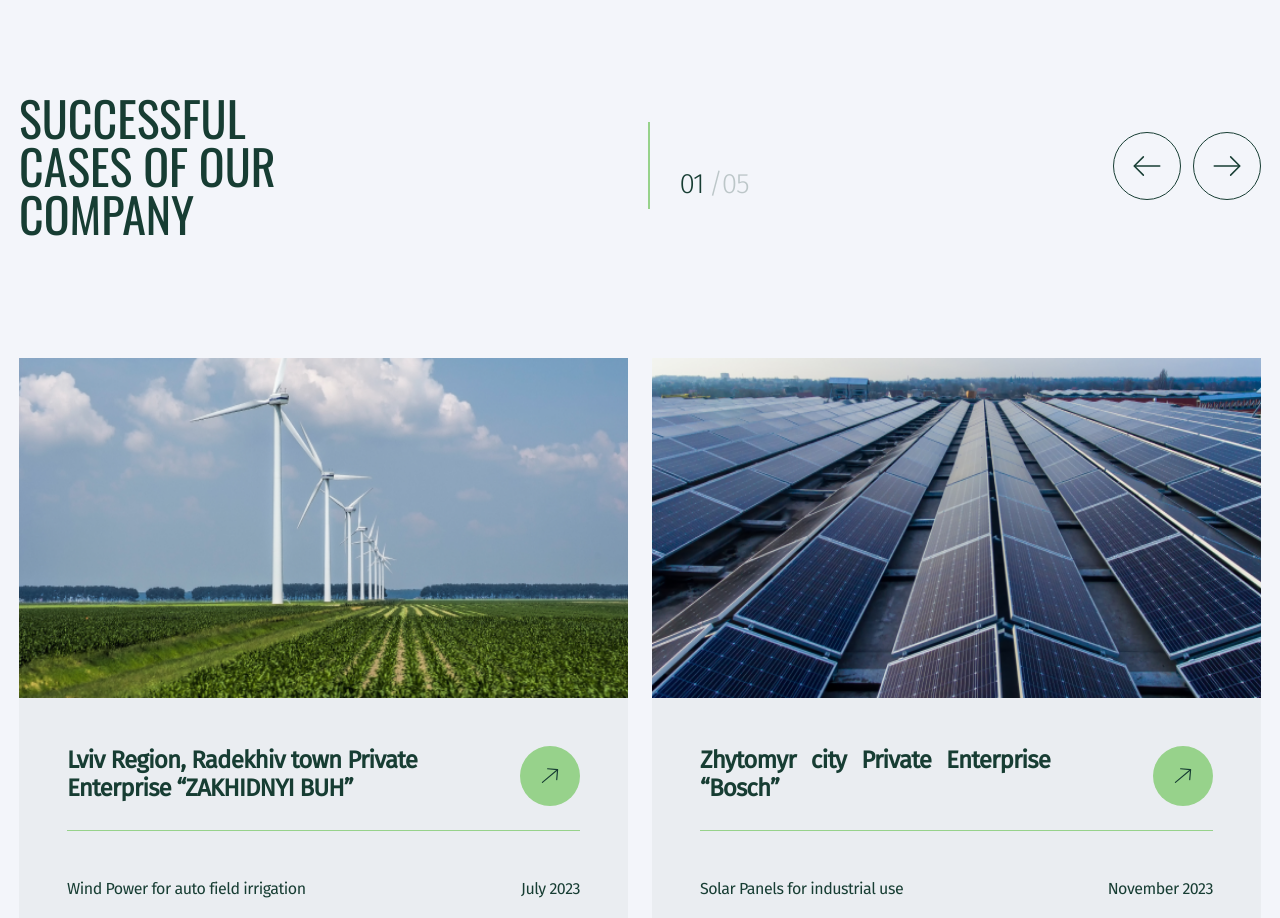
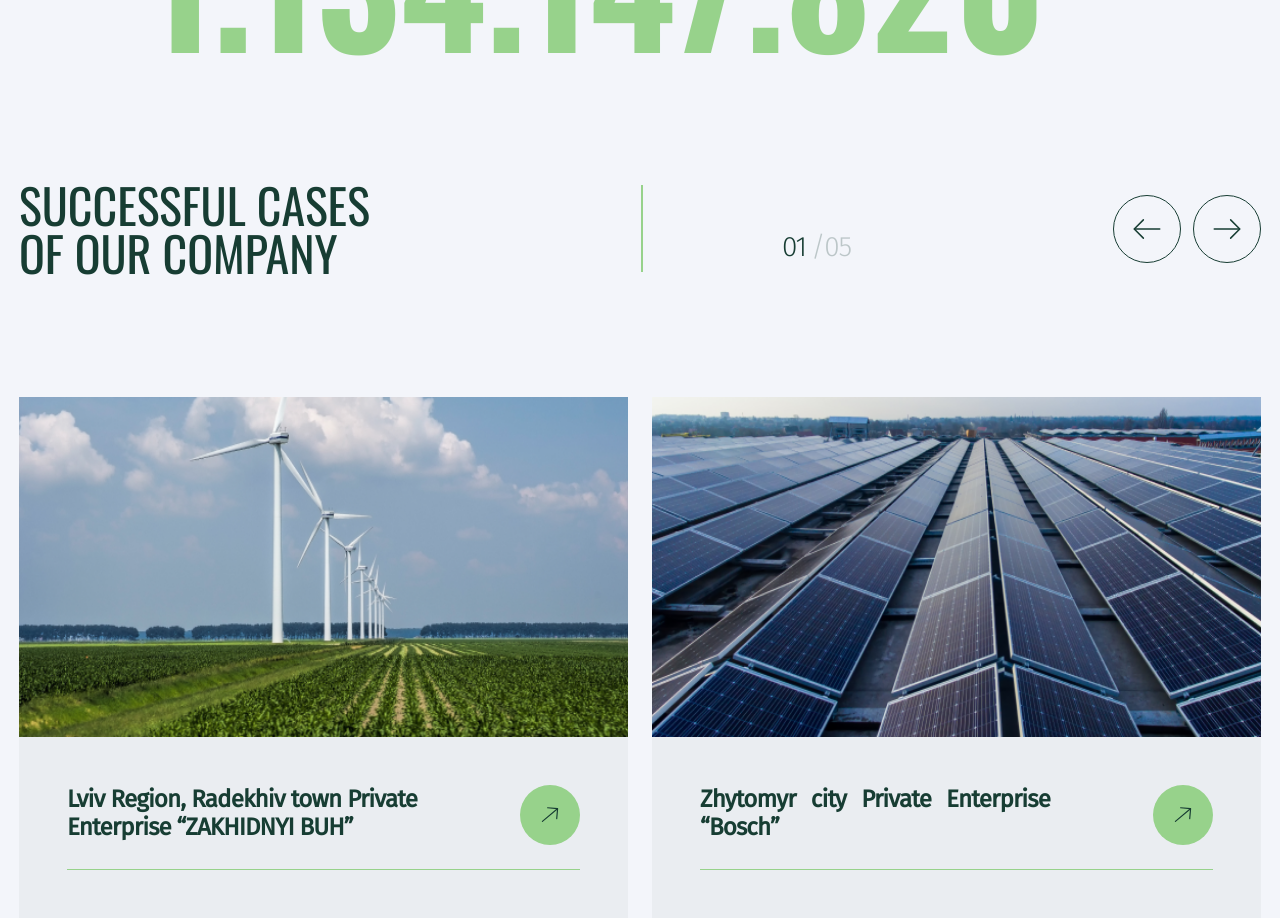
Before and after one commit to KarpovRuslan/Ecosolution, a React (Create React App) app: page / in a window 1280 px wide. Shown: the part 2440-3358 px from the top of the page. Built offline with nearby package versions, Linux system fonts and the light colour scheme.

Commit message:
fix positioning of line

```diff
--- a/src/components/Cases/Cases.styled.js
+++ b/src/components/Cases/Cases.styled.js
@@ -27,6 +27,7 @@ export const TitleCase = styled.p`
   @media screen and (min-width: 1280px) {
     font-size: 48px;
     line-height: 48px;
+    width: 398px;
   }
 `;
 
@@ -47,15 +48,15 @@ export const GreenLineHorizontal = styled.span`
     &:before {
       content: "";
       display: flex;
-      height: 110px;
+      height: 65px;
       border: 1px solid var(--main-green-color);
       flex-shrink: 0;
-      margin-right: 40px;
     }
   }
   @media screen and (min-width: 1280px) {
     &:before {
       height: 87px;
+      margin-right: 130px;
     }
   }
 `;
@@ -66,7 +67,7 @@ export const WrapperCase = styled.div`
   margin-top: 24px;
   @media screen and (min-width: 768px) {
     margin-top: 0px;
-    margin-left: -10px;
+    margin-left: 9px;
   }
   @media screen and (min-width: 1280px) {
     margin-top: 0px;
@@ -84,6 +85,9 @@ export const CurrentCase = styled.div`
   letter-spacing: -1.12px;
   display: flex;
   align-items: flex-end;
+  @media screen and (min-width: 768px) {
+    margin-right: 38px;
+  }
 `;
 
 export const CurrentNumber = styled.p`
--- a/src/components/Electricity/Electricity.styled.js
+++ b/src/components/Electricity/Electricity.styled.js
@@ -21,6 +21,9 @@ export const GreenLine = styled.span`
   height: 48px;
   background-color: var(--main-green-color);
   margin-top: 24px;
+  @media screen and (min-width: 768px) {
+    height: 87px;
+  }
   @media screen and (min-width: 1280px) {
     margin-top: 16px;
   }
@@ -38,10 +41,12 @@ export const TitleElectricity = styled.p`
   @media screen and (min-width: 768px) {
     font-size: 36px;
     line-height: 36px;
+    width: 368px;
   }
   @media screen and (min-width: 1280px) {
     font-size: 48px;
     line-height: 48px;
+    width: 491px;
   }
 `;
 
```
